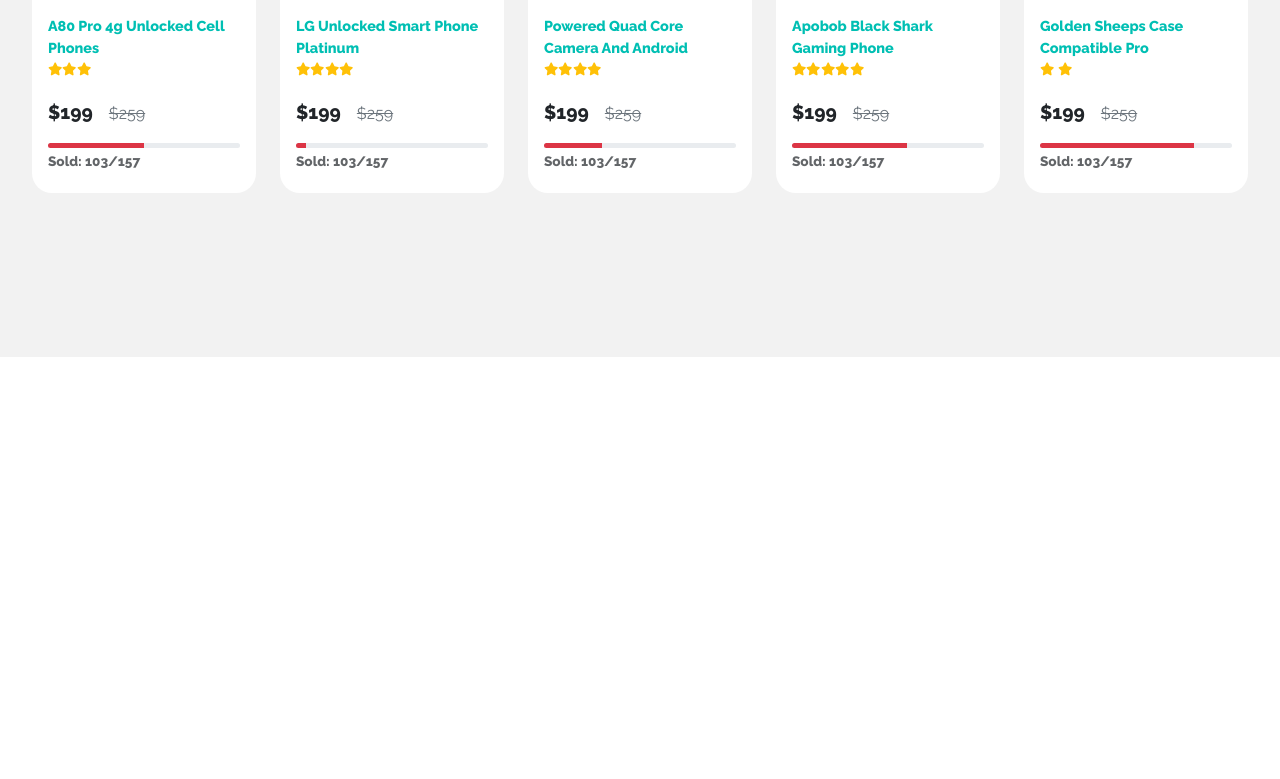
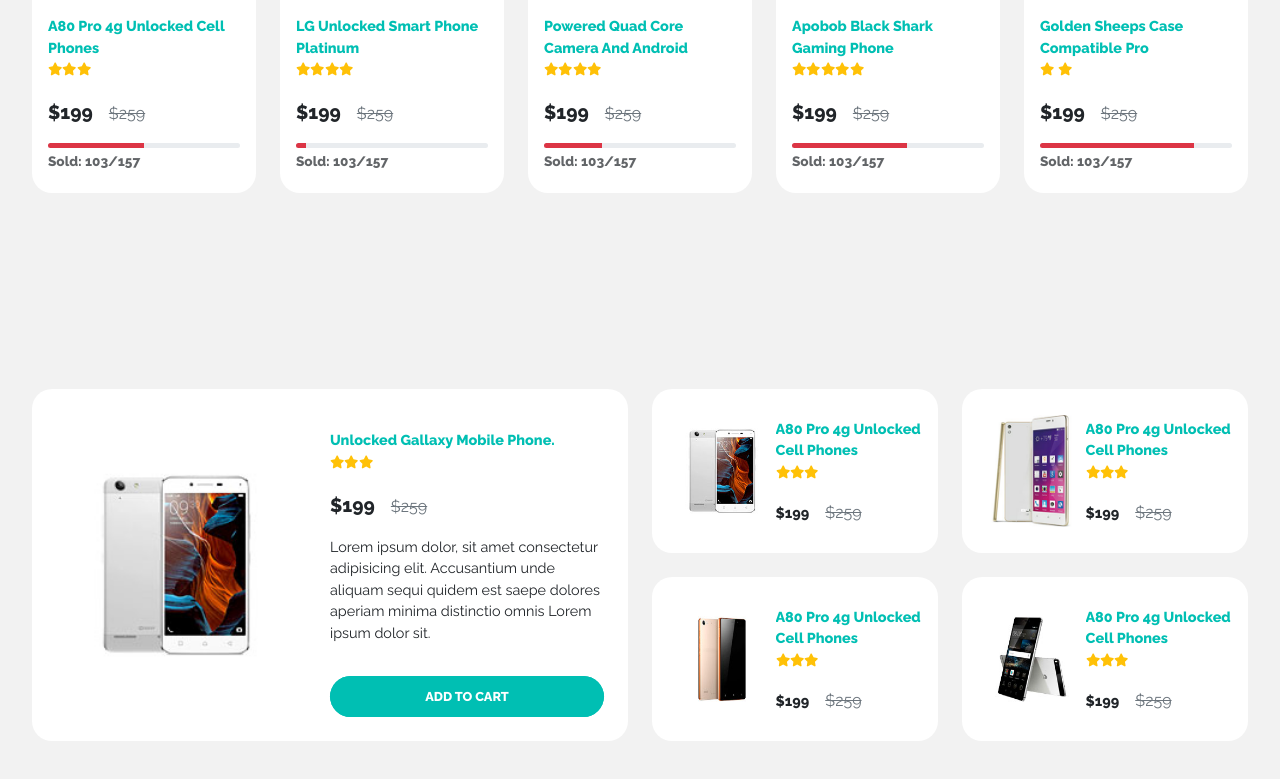
Before and after one commit to osas2211/ecommerce-next.js, a Next.js app: page / in a window 1280 px wide. Shown: the part 2144-2923 px from the top of the page. Before the commit the page ends 2629 px from the top, so only its background shows below. Built offline with nearby package versions, Linux system fonts and the light colour scheme; a web font is replaced by a local one.

Commit message:
featured project

```diff
--- a/components/BestSellers.jsx
+++ b/components/BestSellers.jsx
@@ -42,9 +42,9 @@
         <div className='d-lg-flex container-fluid text-uppercase justify-content-between align-items-center'>
             <h5 className='text-uppercase fw-bold text-center mb-5 mb-lg-0'>best sellers</h5>
             <ul className='text-center'>
-                <li className={'me-5 active'} onClick={handlePhones}><span className={phones && styles.active}>smartphones</span></li>
-                <li className='me-5' onClick={handleLaptops}><span className={laptops && styles.active}>laptops</span></li>
-                <li className='me-5' onClick={handleWatches}><span className={watches && styles.active}>watches</span></li>
+                <li className={'me-4 me-md-5 active'} onClick={handlePhones}><span className={phones && styles.active}>smartphones</span></li>
+                <li className='me-4 me-md-5' onClick={handleLaptops}><span className={laptops && styles.active}>laptops</span></li>
+                <li className='me-4 me-md-5' onClick={handleWatches}><span className={watches && styles.active}>watches</span></li>
                 <li onClick={handleGadgets}><span className={gadgets && styles.active}>gadgets</span></li>
             </ul>
         </div>
@@ -55,13 +55,6 @@
             {watches && <Watches />}
             {gadgets && <Gadgets />}
         </div>
-
-        {/* <div className='row my-5 justify-content-center'>
-            {phones && <Phones />}
-            {laptops  && <Laptops />}
-            {watches && <Watches />}
-            {gadgets && <Gadgets />}
-        </div> */}
     </div>
   )
 }
--- a/components/Featured_.jsx
+++ b/components/Featured_.jsx
@@ -1,9 +1,39 @@
 import React from 'react'
+import styles from "../styles/featured2.module.css"
+import Rating from './Rating'
+import Image from "next/image"
+import img from "../images/product-127.jpg"
+import img2 from "../images/product-130.jpg"
+import img3 from "../images/product-125.jpg"
+import img4 from "../images/product-7.jpg"
+import Link from 'next/link'
+import ProductCardSmall from './ProductCardSmall'
 
 export default function Featured() {
   return (
-    <div>
+    <div className={styles.featured}>
+      <div className={styles.one}>
+        <div className={styles.img}>
+          <Image src={img} alt="" layout='fill' />
+        </div>
 
+        <div className={styles.product_details}>
+          <p className={styles.title}>Unlocked gallaxy mobile phone.</p>
+          <p className={styles.rating}>
+            <Rating rating_value={3} />
+          </p>
+          <div className='mb-3'>
+            <span className={` fw-bold ${styles.amount}`}>$199</span>
+            <span className='px-3 text-muted'><strike>$259</strike></span>
+          </div>
+          <p className={styles.desc}>Lorem ipsum dolor, sit amet consectetur adipisicing elit. Accusantium unde aliquam sequi quidem est saepe dolores aperiam minima distinctio omnis Lorem ipsum dolor sit.</p>
+          <Link href={"/"}><a className='btn-custom-1'>add to cart</a></Link>
+        </div>
+      </div>
+      <ProductCardSmall img={img} title="a80 pro 4g unlocked cell phones" rating={3}/>
+      <ProductCardSmall img={img2} title="a80 pro 4g unlocked cell phones" rating={3}/>
+      <ProductCardSmall img={img4} title="a80 pro 4g unlocked cell phones" rating={3}/>
+      <ProductCardSmall img={img3} title="a80 pro 4g unlocked cell phones" rating={3}/>
     </div>
   )
 }
--- /dev/null
+++ b/components/ProductCardSmall.jsx
@@ -0,0 +1,30 @@
+import React from 'react';
+import styles from "../styles/card2.module.css";
+import Image from "next/image";
+import Link from "next/link"
+import Rating from './Rating';
+import { FontAwesomeIcon } from '@fortawesome/react-fontawesome';
+import { faCartPlus } from '@fortawesome/free-solid-svg-icons';
+
+export default function ProductCardSmall({img, title, rating}) {
+    return (
+      <div className={styles.product}>
+        <div className={styles.img}>
+          <Image src={img} alt="" layout='fill' />
+        </div>
+        <div className={styles.product_details}>
+          <p className={styles.title}>{title}</p>
+          <p className={styles.rating}>
+            <Rating rating_value={rating} />
+          </p>
+          <div className='mb-3'>
+            <span className={` fw-bold ${styles.amount}`}>$199</span>
+            <span className='px-3 text-muted'><strike>$259</strike></span>
+          </div>
+          <div className={styles.heart}><FontAwesomeIcon icon={faCartPlus}/></div>
+        </div>
+
+        {/* <Link href="/"><a className='btn-custom-1'>add to card</a></Link> */}
+      </div>
+    )
+}
--- a/pages/index.js
+++ b/pages/index.js
@@ -10,9 +10,9 @@
     <div className="home">
       <HomeHero />
       <Hero />
-      <Featured />
       <ChooseUs />
       <BestSellers />
+      <Featured />
     </div>
   )
 }
--- a/styles/bestsellers.module.css
+++ b/styles/bestsellers.module.css
@@ -1,5 +1,5 @@
 .best_sellers{
-    margin: 8rem auto;
+    margin: 8rem auto 0 auto;
     padding: 5rem 2rem;
     height: 45rem;
     background-color: rgba(197, 197, 197, 0.226);
@@ -35,3 +35,25 @@
     justify-content: start;
     align-items: start;
 }
+
+
+@media (max-width: 1000px) {
+    .best_sellers{
+        height: auto;
+    }
+    .best_sellers_products{
+        grid-template-columns: repeat(4, 1fr);
+    }
+}
+
+@media (max-width: 900px){
+    .best_sellers_products{
+        grid-template-columns: repeat(3, 1fr);
+    }
+}
+
+@media (max-width: 700px) {
+    .best_sellers_products{
+        grid-template-columns: repeat(2, 1fr);
+    }
+}
--- /dev/null
+++ b/styles/card2.module.css
@@ -0,0 +1,122 @@
+.product{
+    background-color: #fff;
+    padding: 0.5rem 1rem 0.5rem 1rem;
+    border-radius: 20px;
+    display: flex;
+    justify-content: center;
+    align-items: center;
+    transition: all .2s;
+    overflow: hidden;
+    position: relative;
+}
+
+.product_details{
+    width: 60%;
+}
+
+.product::after{
+    position: absolute;
+    content: "";
+    bottom: 0;
+    left: 0;
+    width: 100%;
+    height: 0%;
+    background-color: rgba(235, 235, 235, 0.233);
+    transition: .5s;
+}
+
+.product:hover::after{
+    height: 100%;
+}
+
+.img{
+    position: relative;
+    width: 7rem;
+    height: 7rem;
+    transition: .3s;
+    align-self: center;
+}
+
+.title{
+    margin-top: 1rem;
+    margin-bottom: 0;
+    font-size: 0.9rem;
+    color: var(--bs-primary);
+    font-weight: bold;
+    text-transform: capitalize;
+}
+
+.rating{
+    color: var(--bs-warning);
+}
+
+.rating svg {
+    width: 0.9rem;
+}
+
+.amount{
+    font-size: 0.9rem;
+}
+
+.sold{
+    font-size: 0.85rem;
+    opacity: 0.7;
+    font-weight: bold;
+    margin-top: 0.2rem;
+}
+
+.product a{
+    width: 100%;
+    text-align: center;
+    margin-top: 1.5rem;
+    margin-bottom: -5rem;
+    transition: all .35s;
+    animation-name: moveUp;
+    animation-duration: .5s;
+}
+
+
+.product:hover a{
+    margin-bottom: 0;
+}
+
+.heart{
+    width: 2rem;
+    height: 2rem;
+    padding: 0.9rem;
+    border-radius: 100%;
+    color: var(--bs-primary);
+    position: absolute;
+    top: 40%;
+    right: 2rem;
+    cursor: pointer;
+    z-index: 2;
+    animation-name: moveUp;
+    animation-duration: .5s;
+    display: none;
+    transition: .25s;
+}
+
+.heart:hover{
+    background-color: var(--bs-primary);
+    color: #fff;
+}
+
+.heart svg{
+    width: 1.2rem;
+    transform: translate(-44%, -55%);
+}
+
+.product:hover .heart{
+    display: block;
+}
+
+
+@keyframes moveUp {
+    0%{
+        transform: translateY(100%);
+    }
+    100%{
+        transform: translateY(0%);
+    }
+}
--- /dev/null
+++ b/styles/featured2.module.css
@@ -0,0 +1,60 @@
+.featured{
+    background-color: rgba(197, 197, 197, 0.226);
+    margin-top: 0;
+    display: grid;
+    grid-template-columns: repeat(4, 1fr);
+    padding: 2rem 2rem 5rem 2rem;
+    gap: 1.5rem;
+}
+
+.one{
+    background-color: #fff;
+    grid-column: 1 /span 2;
+    grid-row: span 2;
+    display: flex;
+    justify-content: space-between;
+    align-items: center;
+    padding: 1.5rem;
+    border-radius: 20px;
+}
+.product_details{
+    width: 50%;
+}
+
+.desc{
+    font-size: 0.9rem;
+}
+
+.product_details a{
+    width: 100%;
+    text-align: center;
+    padding: 0.7rem;
+    margin-top: 1rem;
+}
+
+.img{
+    position: relative;
+    width: 15rem;
+    height: 15rem;
+}
+
+.title{
+    margin-top: 1rem;
+    margin-bottom: 0;
+    font-size: 0.9rem;
+    color: var(--bs-primary);
+    font-weight: bold;
+    text-transform: capitalize;
+}
+
+.rating{
+    color: var(--bs-warning);
+}
+
+.rating svg {
+    width: 0.9rem;
+}
+
+.amount{
+    font-size: 1.2rem;
+}
```
